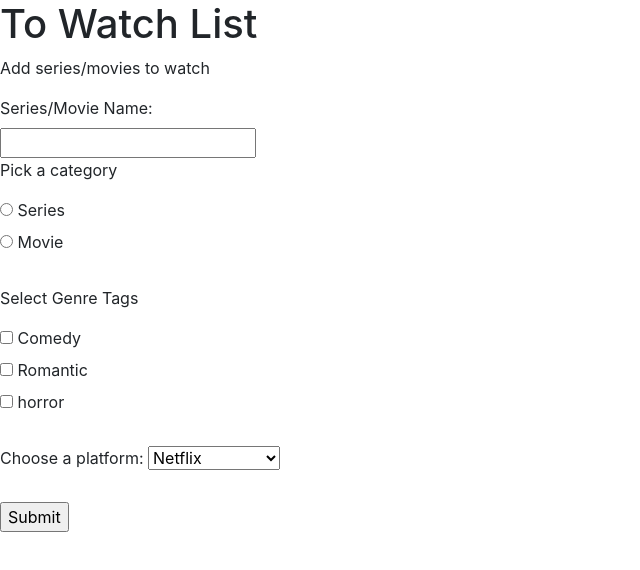
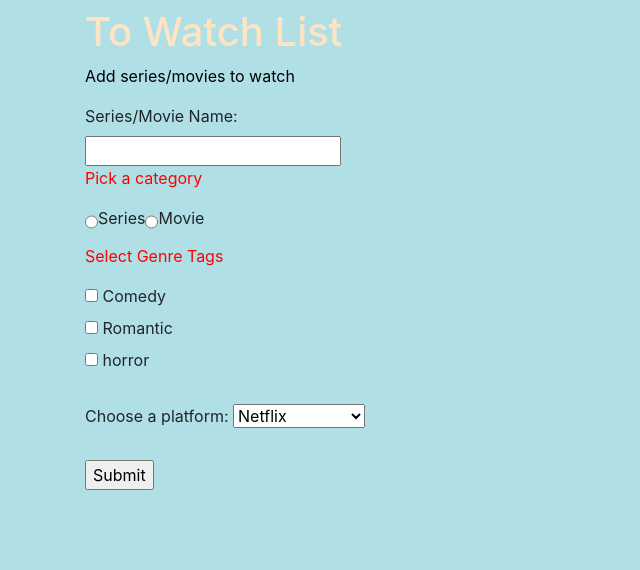
Before and after one commit to Srush-Ray/simple-html-application, a plain HTML site: page index.html in a window 1280 px wide. Shown: the whole page, without its empty margins (0-640 px from the left). Drawn offline with nearby package versions, Linux system fonts and the light colour scheme.

Commit message:
styles added

```diff
--- a/index.html
+++ b/index.html
@@ -7,18 +7,27 @@
     <!-- Bootstrap CSS -->
     <link rel="stylesheet" href="https://cdn.jsdelivr.net/npm/bootstrap@4.3.1/dist/css/bootstrap.min.css" integrity="sha384-ggOyR0iXCbMQv3Xipma34MD+dH/1fQ784/j6cY/iJTQUOhcWr7x9JvoRxT2MZw1T" crossorigin="anonymous">
 
+    <style>
+        body {background-color: powderblue;}
+        h1   {color: blue;}
+        p    {color: red;}
+    </style>
+     <link rel="stylesheet" href="./styles.css">
 </head>
 <body>
-<h1>To Watch List</h1>
-<p>Add series/movies to watch</p>
+    <div class="container mt-2">
+<h1 class="title">To Watch List</h1>
+<p style="color: black;">Add series/movies to watch</p>
 <form action="">
     <label for="watch_name">Series/Movie Name:</label><br>
     <input type="text" id="watch_name" name="watch_name" value=""><br>
     <p>Pick a category</p>
-    <input type="radio" id="series" name="category" value="series">
-    <label for="series">Series</label><br>
-    <input type="radio" id="movie" name="category" value="Movie">
-    <label for="movie">Movie</label><br>
+    <div style="display: inline-flex;">
+      <input type="radio" id="series" name="category" value="series">
+      <label for="series">Series</label><br>
+      <input type="radio" id="movie" name="category" value="Movie">
+      <label for="movie">Movie</label><br>
+    </div>
     <br>
     <p>Select Genre Tags</p>
     <input type="checkbox" id="comedy" name="comedy" value="comedy">
@@ -38,7 +47,7 @@
     <br><br>
     <input type="submit" value="Submit">
   </form>
-
+</div>
   <script src="https://code.jquery.com/jquery-3.3.1.slim.min.js" integrity="sha384-q8i/X+965DzO0rT7abK41JStQIAqVgRVzpbzo5smXKp4YfRvH+8abtTE1Pi6jizo" crossorigin="anonymous"></script>
     <script src="https://cdn.jsdelivr.net/npm/popper.js@1.14.7/dist/umd/popper.min.js" integrity="sha384-UO2eT0CpHqdSJQ6hJty5KVphtPhzWj9WO1clHTMGa3JDZwrnQq4sF86dIHNDz0W1" crossorigin="anonymous"></script>
     <script src="https://cdn.jsdelivr.net/npm/bootstrap@4.3.1/dist/js/bootstrap.min.js" integrity="sha384-JjSmVgyd0p3pXB1rRibZUAYoIIy6OrQ6VrjIEaFf/nJGzIxFDsf4x0xIM+B07jRM" crossorigin="anonymous"></script>
--- a/styles.css
+++ b/styles.css
@@ -0,0 +1,11 @@
+
+#sub_title {color: beige;}
+.title{color: bisque;}
+
+
+/* Ordering
+1. Browser default styles
+2. External styles (<link> file)
+3. Internal styles (<style> in <head>)
+4. Inline styles (style="" inside an element)
+5. !important styles */
```
